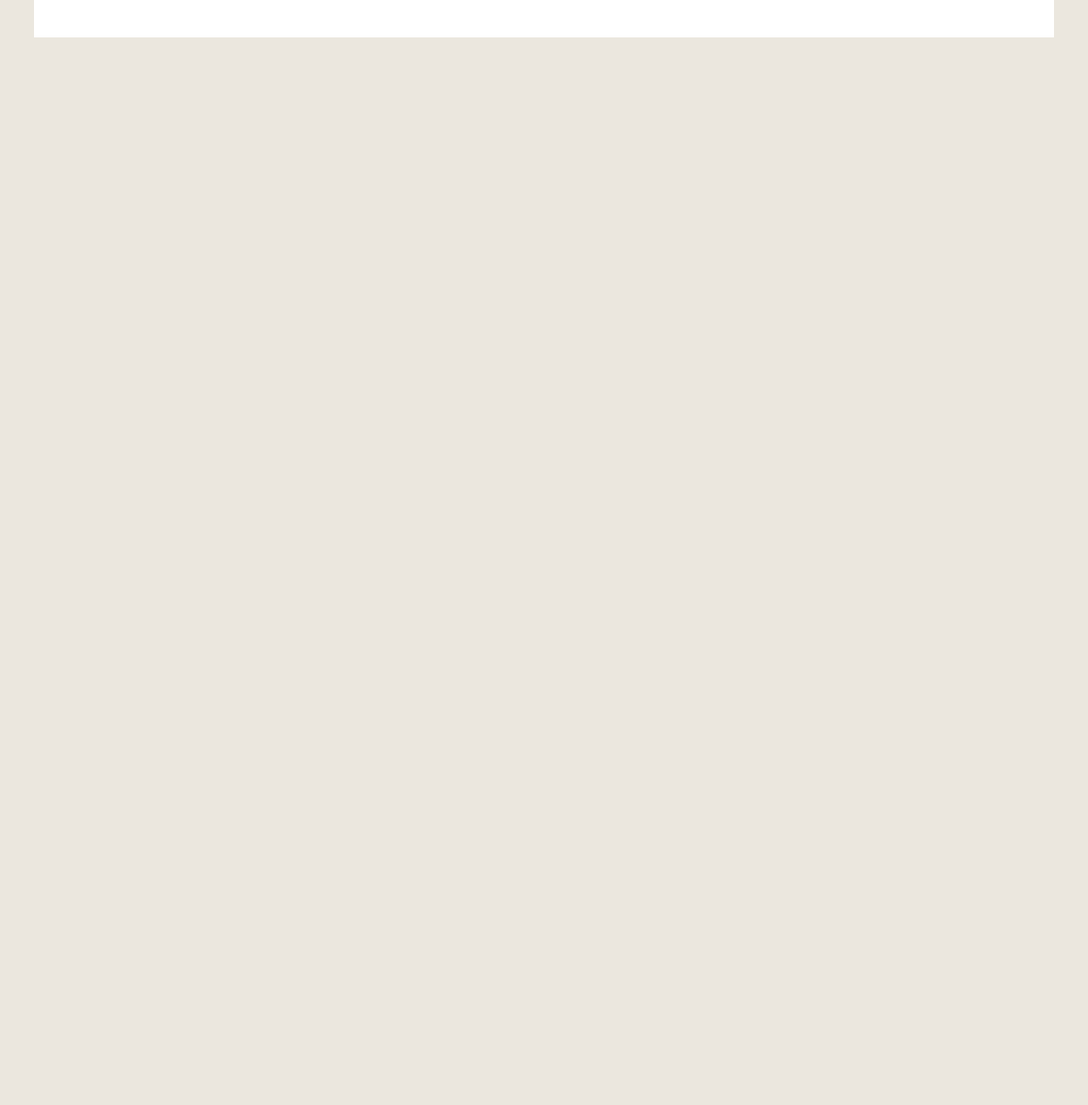
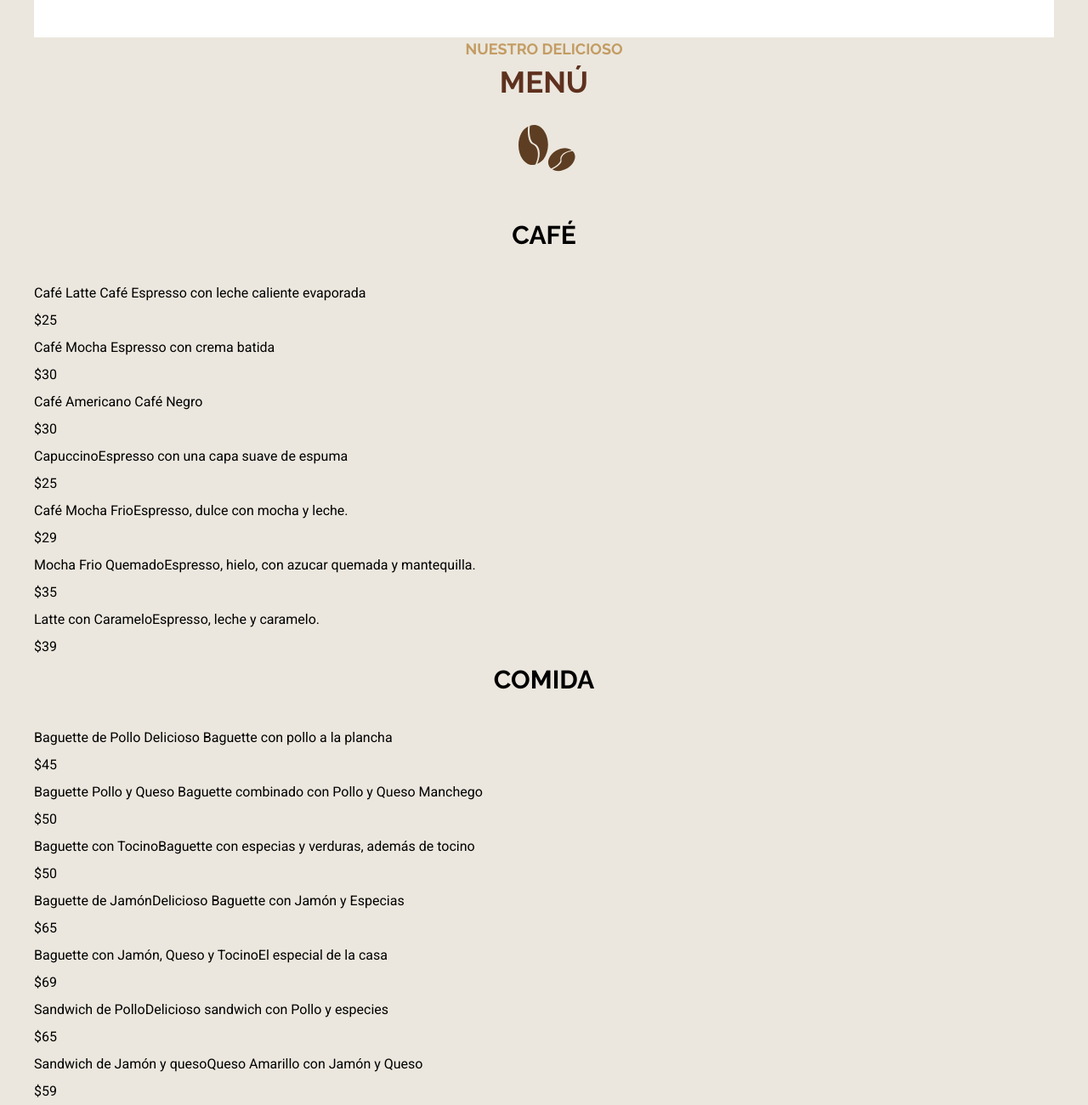
Before and after one commit to Ara-Polanco/la-cafeteria, a website: page index.html in a window 1280 px wide. Shown: the part 3117-4417 px from the top of the page at 85% size. Before the commit the page ends 3161 px from the top, so only its background shows below. Drawn offline with Linux system fonts and the light colour scheme; a web font is replaced by a local one.

Commit message:
Adding: menu-section

```diff
--- a/index.html
+++ b/index.html
@@ -99,9 +99,84 @@
                 </div>
             </div>
         </section>
+    </main>
+
+    <section class="nuestro-menu">
+        <h2><span>Nuestro delicioso</span> Menú</h2>
+
+        <div class="contenedor grid-menu">
+            <section class="menu cafe">
+                <h3>Café</h3>
+
+                <ul>
+                    <li>
+                        <p>Café Latte <span>Café Espresso con leche caliente evaporada</span> </p>
+                        <p class="precio">$25</p>
+                    </li>
+                    <li>
+                        <p>Café Mocha <span>Espresso con crema batida</span> </p>
+                        <p class="precio">$30</p>
+                    </li>
+                    <li>
+                        <p>Café Americano <span>Café Negro</span> </p>
+                        <p class="precio">$30</p>
+                    </li>
+                    <li>
+                        <p>Capuccino<span>Espresso con una capa suave de espuma</span> </p>
+                        <p class="precio">$25</p>
+                    </li>
+                    <li>
+                        <p>Café Mocha Frio<span>Espresso, dulce con mocha y leche.</span> </p>
+                        <p class="precio">$29</p>
+                    </li>
+                    <li>
+                        <p>Mocha Frio Quemado<span>Espresso, hielo, con azucar quemada y mantequilla.</span> </p>
+                        <p class="precio">$35</p>
+                    </li>
+                    <li>
+                        <p>Latte con Caramelo<span>Espresso, leche y caramelo.</span> </p>
+                        <p class="precio">$39</p>
+                    </li>
+                </ul>
+            </section>
 
 
-    </main>
+            <section class="menu comida">
+                <h3>Comida</h3>
+
+                <ul>
+                    <li>
+                        <p>Baguette de Pollo <span>Delicioso Baguette con pollo a la plancha</span> </p>
+                        <p class="precio">$45</p>
+                    </li>
+                    <li>
+                        <p>Baguette Pollo y Queso <span>Baguette combinado con Pollo y Queso Manchego</span> </p>
+                        <p class="precio">$50</p>
+                    </li>
+                    <li>
+                        <p>Baguette con Tocino<span>Baguette con especias y verduras, además de tocino</span> </p>
+                        <p class="precio">$50</p>
+                    </li>
+                    <li>
+                        <p>Baguette de Jamón<span>Delicioso Baguette con Jamón y Especias</span> </p>
+                        <p class="precio">$65</p>
+                    </li>
+                    <li>
+                        <p>Baguette con Jamón, Queso y Tocino<span>El especial de la casa</span> </p>
+                        <p class="precio">$69</p>
+                    </li>
+                    <li>
+                        <p>Sandwich de Pollo<span>Delicioso sandwich con Pollo y especies</span> </p>
+                        <p class="precio">$65</p>
+                    </li>
+                    <li>
+                        <p>Sandwich de Jamón y queso<span>Queso Amarillo con Jamón y Queso</span> </p>
+                        <p class="precio">$59</p>
+                    </li>
+                </ul>
+            </section>
+        </div>
+    </section>
 
 </body>
 </html>
```
